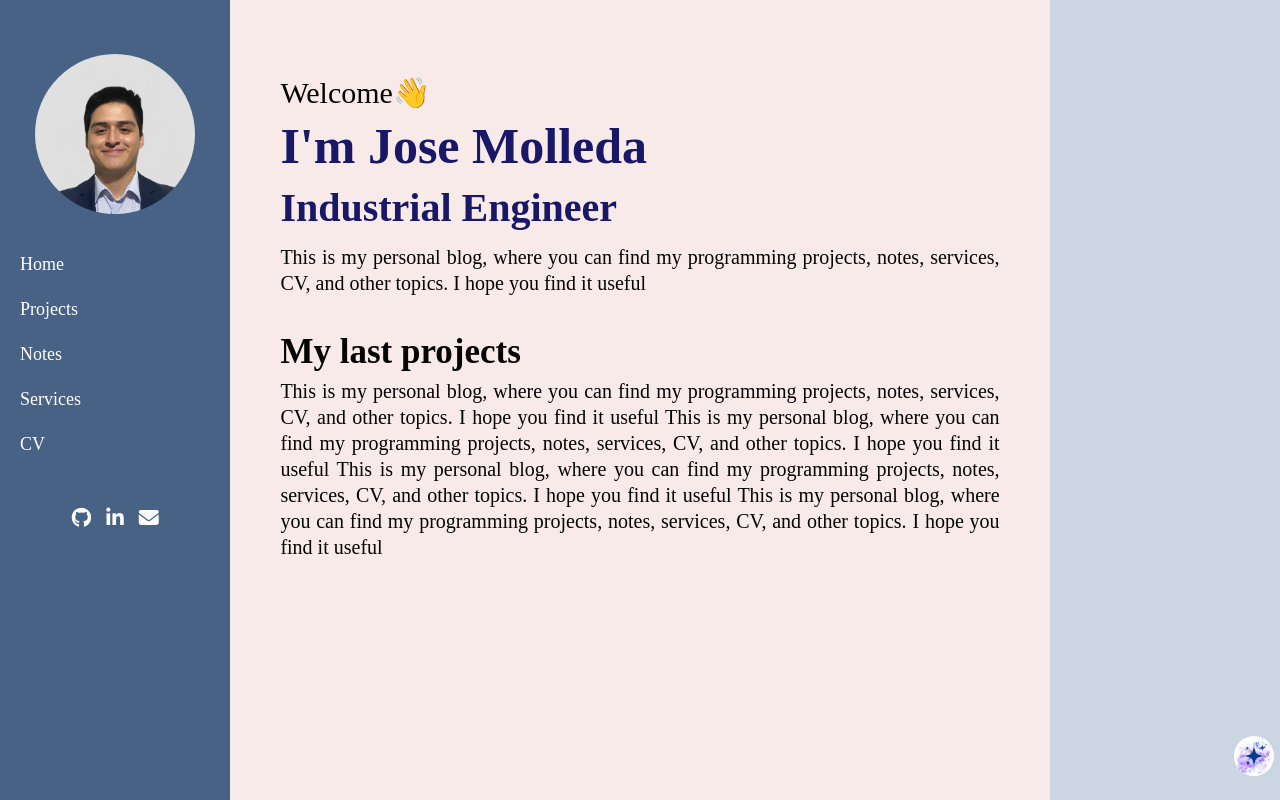
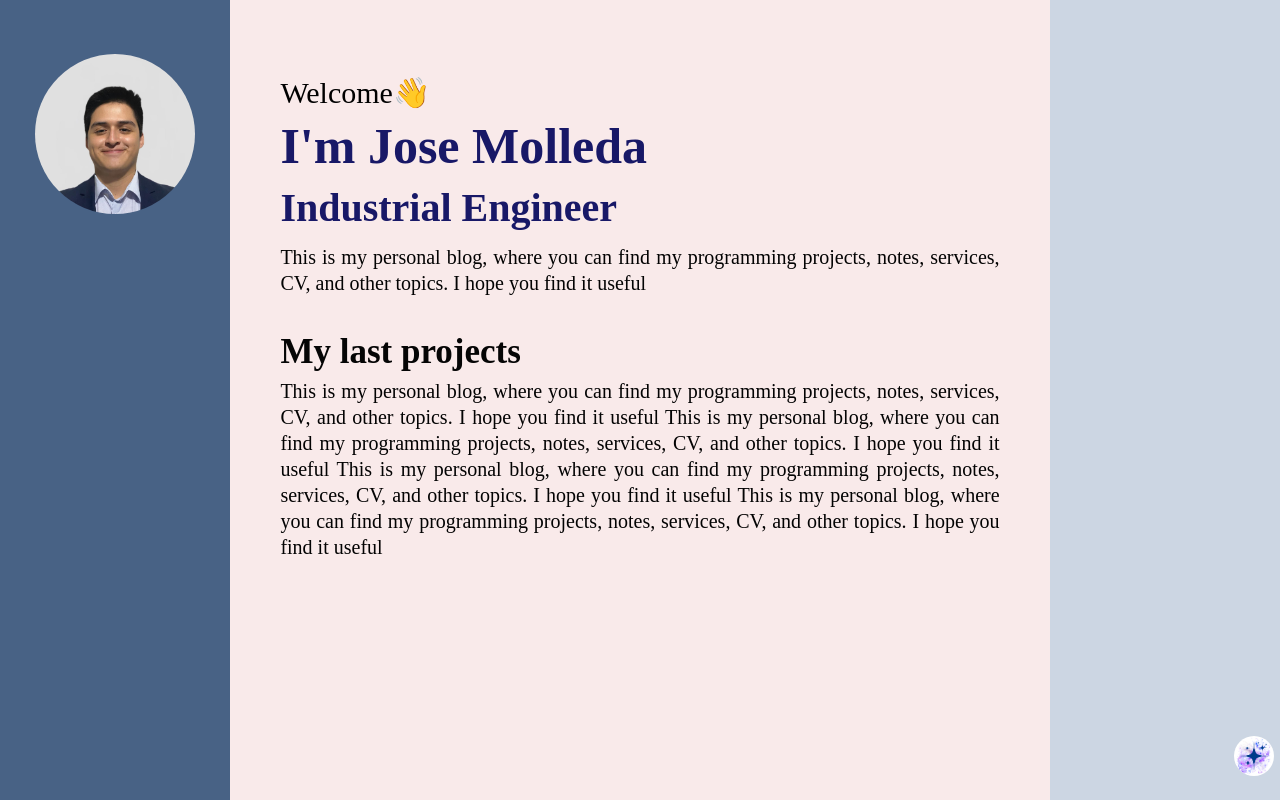
Before and after one commit to JoseMolleda11/josemolleda11.github.io, an Astro site: page / in a window 1280 px wide. Built offline with nearby package versions, Linux system fonts and the light colour scheme; Astro itself is replaced by a stand-in of ours.

Commit message:
New changes

```diff
--- a/src/components/Sidebar.astro
+++ b/src/components/Sidebar.astro
@@ -24,7 +24,7 @@ import CV from "../pages/CV.astro";
 
   .sidebar a {
     display: block;
-    padding: 12px 20px;
+    padding: 12em 20em;
     text-decoration: none;
     color: rgb(255, 255, 255);
     font-size: 18px;
```
